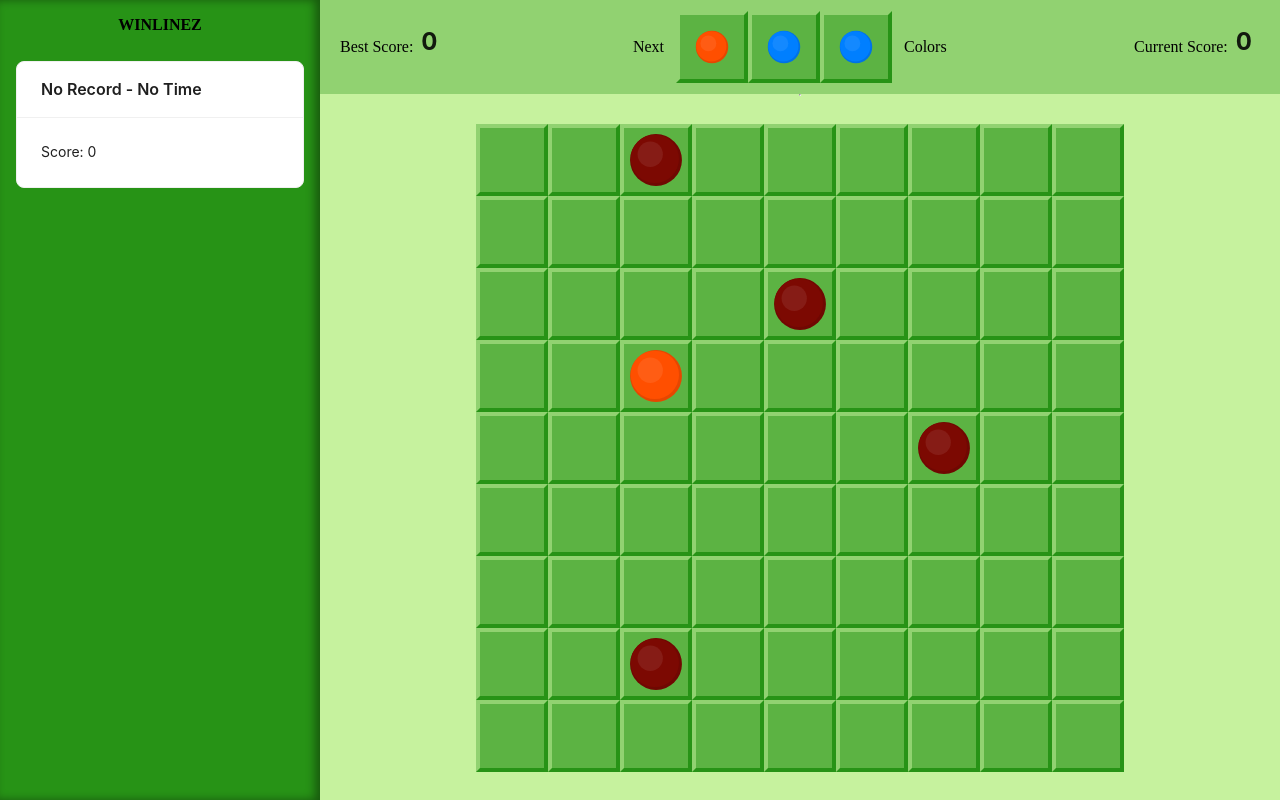
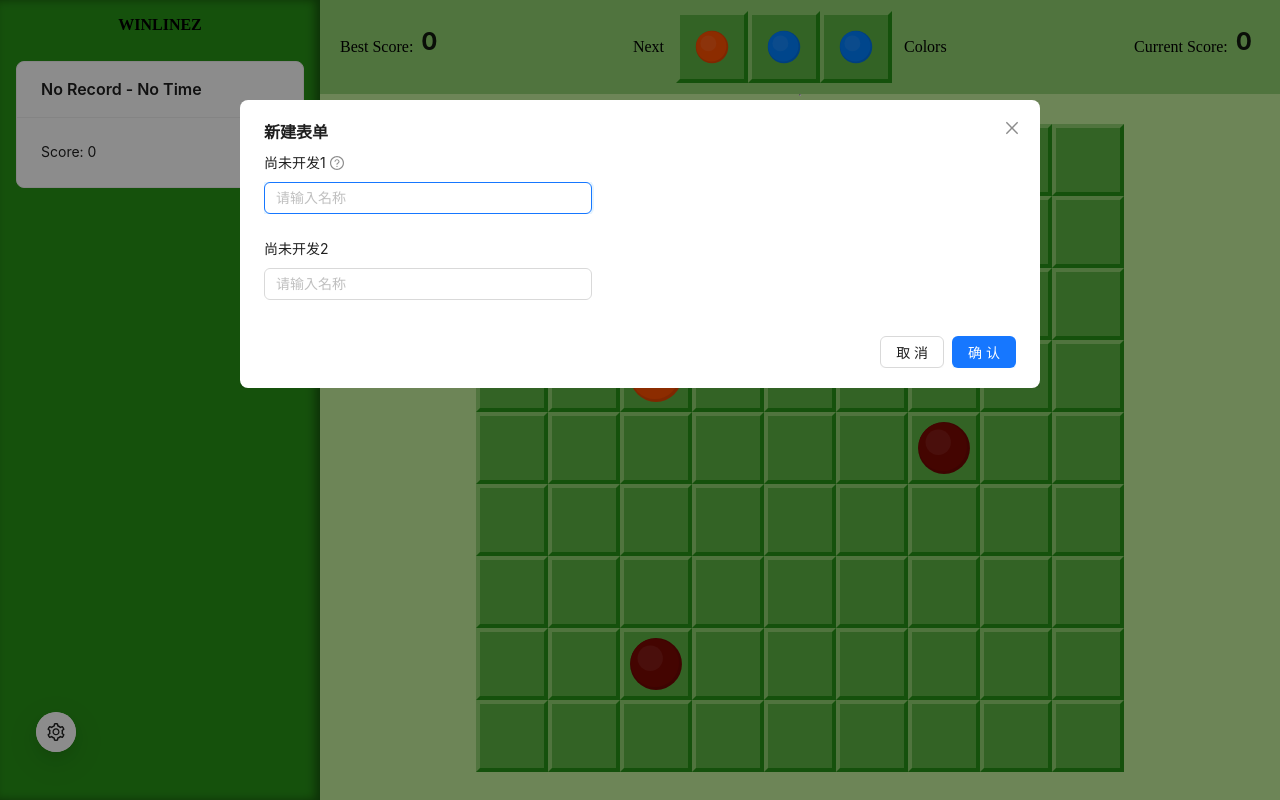
Before and after one commit to zhyDaDa/WINLINEZ, a React (Vite) app: page / in a window 1280 px wide. Built offline with nearby package versions, Linux system fonts and the light colour scheme; what antd-style would draw is missing.

Commit message:
添加了设置表单, 还未配置逻辑

```diff
--- a/package.json
+++ b/package.json
@@ -10,6 +10,8 @@
     "preview": "vite preview"
   },
   "dependencies": {
+    "@ant-design/icons": "^5.5.2",
+    "@ant-design/pro-components": "^2.8.2",
     "antd": "^5.22.6",
     "antd-style": "^3.7.1",
     "less": "^4.2.1",
--- /dev/null
+++ b/src/components/FloatBtn/floatBtn.jsx
@@ -0,0 +1,16 @@
+import React from 'react';
+import { SettingOutlined } from '@ant-design/icons';
+import { FloatButton } from 'antd';
+const App = ({onClk}) => (
+  <>
+    <FloatButton
+      icon={<SettingOutlined />}
+      type="default"
+      style={{
+        insetInlineStart: 36,
+      }}
+      onClick={onClk}
+    />
+  </>
+);
+export default App;
--- /dev/null
+++ b/src/components/SettingPanel/settingPanel.jsx
@@ -0,0 +1,41 @@
+import { ModalForm, ProFormText } from '@ant-design/pro-components';
+import { Button, Space, message } from 'antd';
+import FloatBtn from "../../components/FloatBtn/floatBtn";
+
+export default ({settingOpen, setSettingOpen}) => {
+  return (
+    <Space>
+      <ModalForm
+        title="新建表单"
+        open={settingOpen}
+        submitter={{
+          searchConfig: {
+            submitText: '确认',
+            resetText: '取消',
+          },
+        }}
+        onFinish={async (values) => {
+          console.log(values);
+          message.success('设置成功');
+          return true;
+        }}
+        onOpenChange={setSettingOpen}
+      >
+        <ProFormText
+          width="md"
+          name="name"
+          label="尚未开发1"
+          tooltip="最长为 24 位"
+          placeholder="请输入名称"
+        />
+
+        <ProFormText
+          width="md"
+          name="name2"
+          label="尚未开发2"
+          placeholder="请输入名称"
+        />
+      </ModalForm>
+    </Space>
+  );
+};
--- a/src/pages/main/index.jsx
+++ b/src/pages/main/index.jsx
@@ -5,6 +5,8 @@ import Button from "../../components/Button/button";
 import Counter from "../../components/Counter/counter";
 import Grid from "../../components/Grid/grid";
 import Ball from "../../components/Ball/ball";
+import FloatBtn from "../../components/FloatBtn/floatBtn";
+import SettingPanel from "../../components/SettingPanel/settingPanel";
 import CountUp from "react-countup";
 import { Col, Row, Statistic, Card, List } from "antd";
 import coolsole from "../../utils/coolsole";
@@ -116,6 +118,7 @@ const HomePage = () => {
     const [selectIndex, setSelectIndex] = useState(-1);
     const [bestScore, setBestScore] = useState(0);
     const [currentScore, setCurrentScore] = useState(0);
+    const [settingOpen, setSettingOpen] = useState(true);
 
     const selectBall = async (i) => {
         coolsole.info("select", `(${i})`);
@@ -409,6 +412,8 @@ const HomePage = () => {
                         </List.Item>
                     )}
                 />
+                <FloatBtn onClk={() => setSettingOpen(true)}></FloatBtn>
+                <SettingPanel settingOpen={settingOpen} setSettingOpen={setSettingOpen}></SettingPanel>
             </div>
             <div id="layout_r" className="layout">
                 <section id="hint_panel">
```
